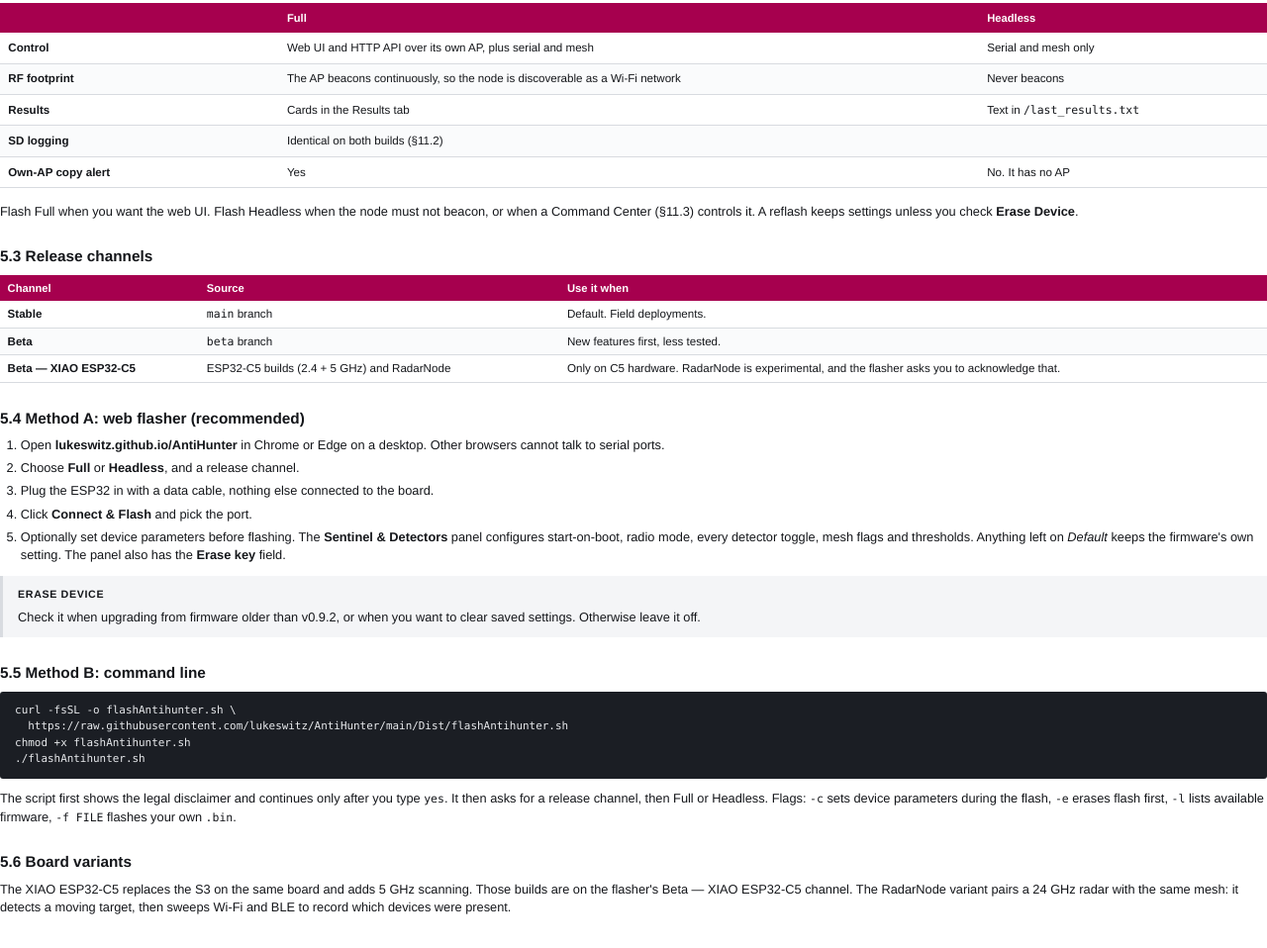
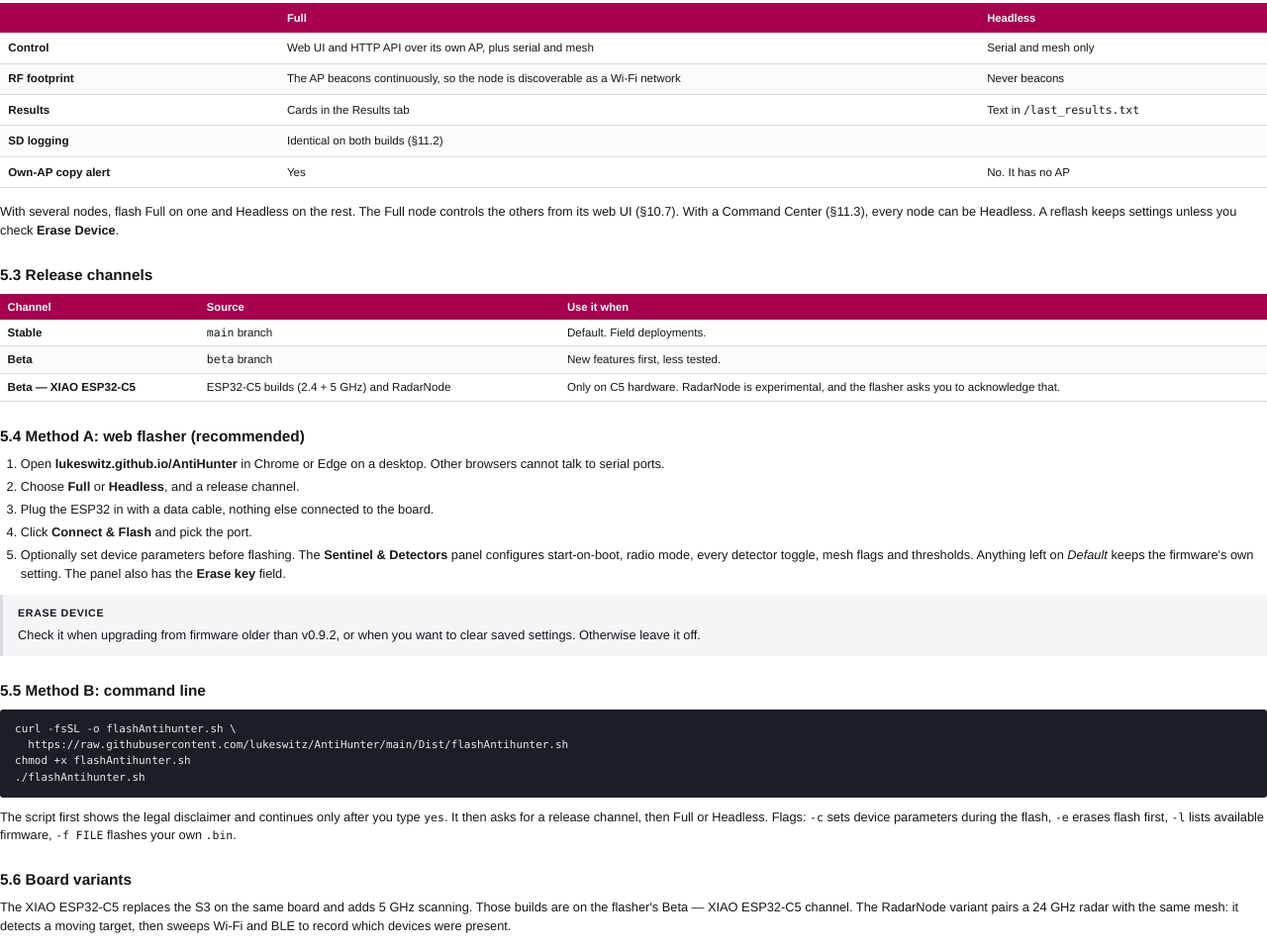
Before and after one commit to lukeswitz/AntiHunter, a plain HTML site: page docs/operators-guide/operators-guide.html in a window 1280 px wide. Shown: the part 7060-8018 px from the top of the page at 99% size. Drawn offline with Linux system fonts and the light colour scheme.

Commit message:
docs: one Full node runs a fleet
- Guide 5.2 and docs README: Full on one node, Headless on the rest
- Guide PDF rebuilt, 25 pages

```diff
--- a/docs/operators-guide/operators-guide.html
+++ b/docs/operators-guide/operators-guide.html
@@ -344,7 +344,7 @@
     <tr><td><b>SD logging</b></td><td colspan="2">Identical on both builds (§11.2)</td></tr>
     <tr><td><b>Own-AP copy alert</b></td><td>Yes</td><td>No. It has no AP</td></tr>
   </table>
-  <p>Flash Full when you want the web UI. Flash Headless when the node must not beacon, or when a Command Center (§11.3) controls it. A reflash keeps settings unless you check <b>Erase Device</b>.</p>
+  <p>With several nodes, flash Full on one and Headless on the rest. The Full node controls the others from its web UI (§10.7). With a Command Center (§11.3), every node can be Headless. A reflash keeps settings unless you check <b>Erase Device</b>.</p>
 
   <h3>5.3 Release channels</h3>
   <table class="tight">
```
Also changed, not shown: 2 other files.
